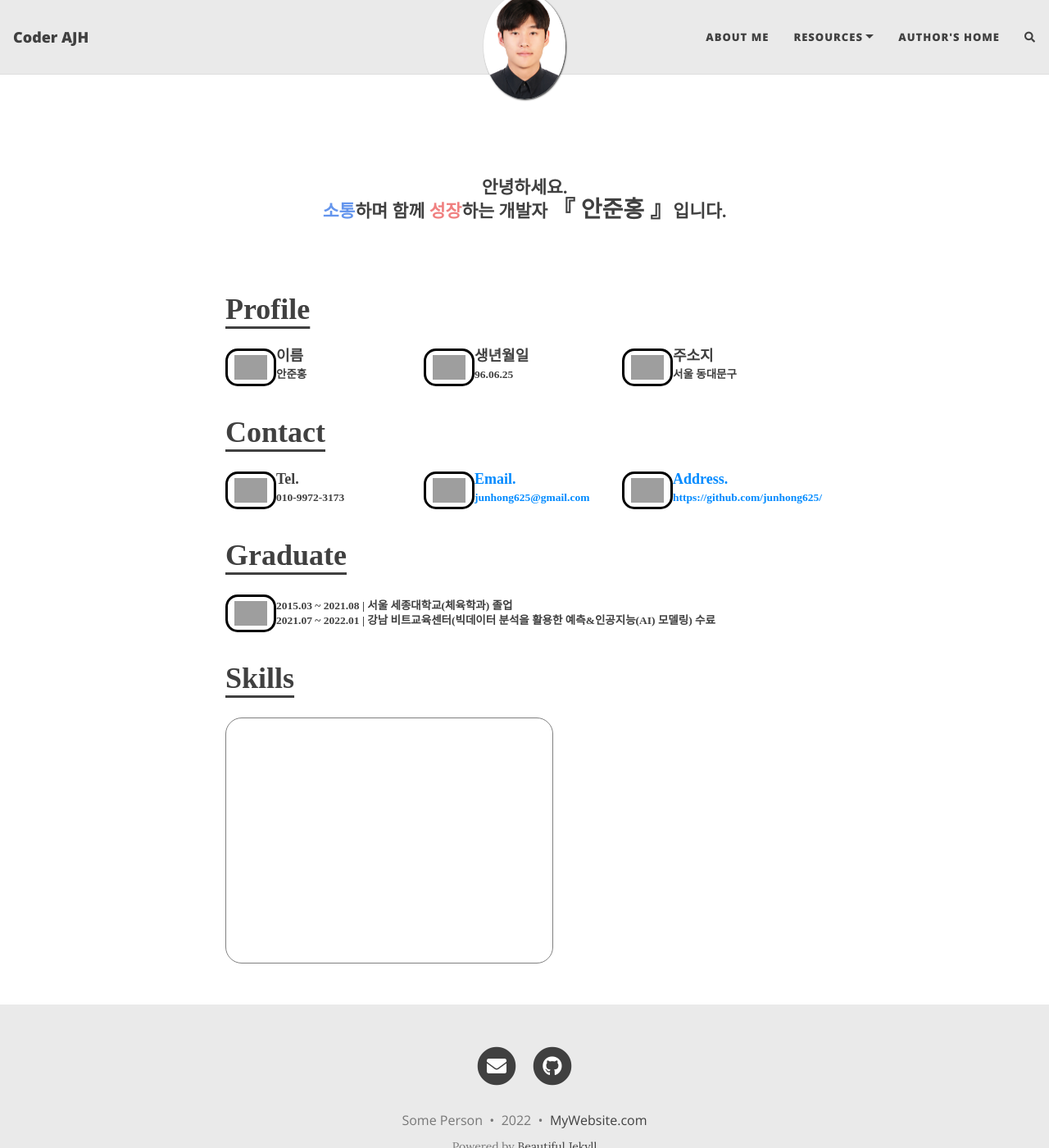
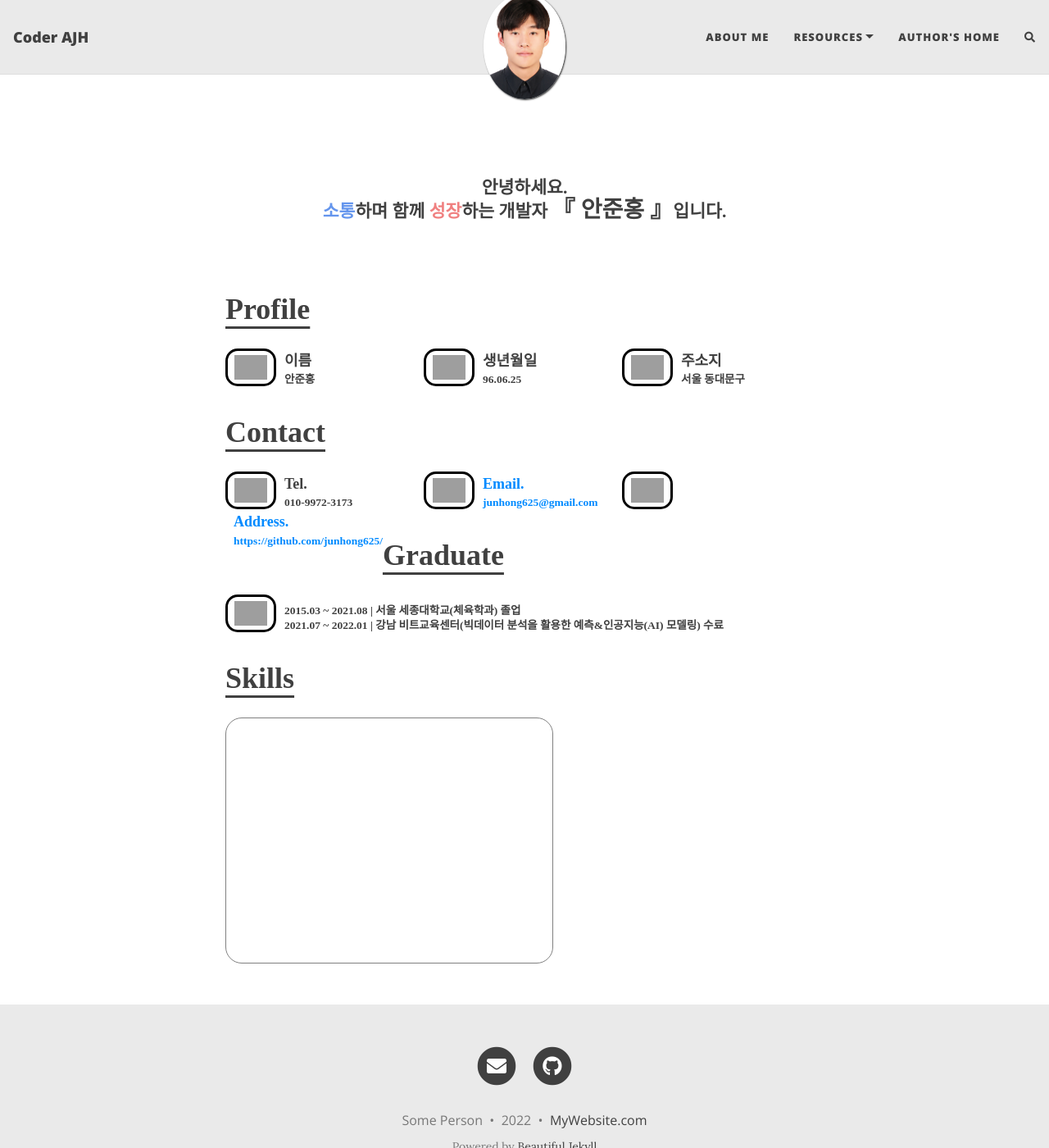
Before and after one commit to junhong625/junhong625.github.io, a Jekyll site: the page built from aboutme.md, in a window 1280 px wide and 1400 px high. Shown: the whole window at 82% size. Built offline with Jekyll 4.4.1, drawn with Linux system fonts in a browser that asks for light colours; nearby versions of some CDN libraries; comment, search, counter and statistics services are not loaded; grey boxes are pictures that could not be loaded.

Commit message:
Update aboutme.md

```diff
--- a/aboutme.md
+++ b/aboutme.md
@@ -3,6 +3,7 @@
 ---
 <style type="text/css">
 .box{float: left; padding-top: 5px; padding-bottom: 5px; padding-left: 8px; padding-right: 8px; border:3px solid black; border-radius:15px}
+.text{font: normal bold 1em/1em 'sans-serif'; float: left; padding-left:10px; padding-top:6px}
 </style>
 <br>
 <div style="font: normal bold 1.2em/1.2em 'sans-serif'; text-align:center;">
@@ -20,19 +21,19 @@
 <div class="box">
     <img src="https://user-images.githubusercontent.com/83000975/153437869-0da80e9c-e935-418e-8e62-b9b36869980a.png" height=30 weight=30>
 </div>
-<div style="font: normal bold 1em/1em 'sans-serif'; float: left; width: 180px;">
+<div class="text" style="width: 180px;">
 이름 <br> <sub>안준홍</sub>
 </div>
 <div class="box">
     <img src="https://user-images.githubusercontent.com/83000975/153437871-1d7331fe-6613-467c-a9c1-2ef092fc3848.jpg" height=30 weight=30>
 </div>
-<div style="font: normal bold 1em/1em 'sans-serif'; float: left; width: 180px;">
+<div class="text" style="width: 180px;">
 생년월일 <br> <sub>96.06.25</sub>
 </div>
 <div class="box">
     <img src="https://user-images.githubusercontent.com/83000975/153437873-509a68c4-1b8b-4db3-86f6-2fcce08a6bb1.jpg" height=30 weight=30>
 </div>
-<div style="font: normal bold 1em/1em 'sans-serif'; float: left;">
+<div class="text">
 주소지 <br> <sub>서울 동대문구</sub>
 </div>
 
@@ -46,14 +47,14 @@
 <div class="box">
 <img src="https://user-images.githubusercontent.com/83000975/153437874-2c6ab39b-2e0b-41e8-aa39-5c8117622430.png" height=30 weight=30>
 </div>
-<div style="font: normal bold 1em/1em 'sans-serif'; float: left; width: 180px;">
+<div class="text" style="width: 180px;">
 Tel. <br><sub>010-9972-3173</sub>
 </div>
 
 <div class="box">
 <img src="https://user-images.githubusercontent.com/83000975/153439370-563972e4-8f2e-4c18-b96c-ab68029fcf90.jpg" height=30 weight=30>
 </div>
-<div style="font: normal bold 1em/1em 'sans-serif'; float: left; width: 180px;">
+<div class="text" style="width: 180px;">
 <a href="mailto:junhong625@gmail.com">
 Email. <br><sub>junhong625@gmail.com</sub>
 </a>
@@ -62,7 +63,7 @@
 <div class="box">
 <img src="https://user-images.githubusercontent.com/83000975/153437867-846e0d81-5823-4999-ad16-811114ac7322.jpg" height=30 weight=30>
 </div>
-<div style="font: normal bold 1em/1em 'sans-serif'; float: left;">
+<div class="text">
 <a href="https://github.com/junhong625/">
 Address. <br><sub>https://github.com/junhong625/</sub>
 </a>
@@ -78,7 +79,7 @@
 <div class="box">
 <img src="https://user-images.githubusercontent.com/83000975/153754969-61e641fa-c457-4569-95d8-3c04adbfbd1b.png" height=30 weight=30>
 </div>
-<div style="font: normal bold 1em/1em 'sans-serif'; float: left;">
+<div class="text">
 <sub>2015.03 ~ 2021.08 | 서울 세종대학교(체육학과) 졸업</sub> <br><sub>2021.07 ~ 2022.01 | 강남 비트교육센터(빅데이터 분석을 활용한 예측&인공지능(AI) 모델링) 수료</sub>
 </div>
 
```
